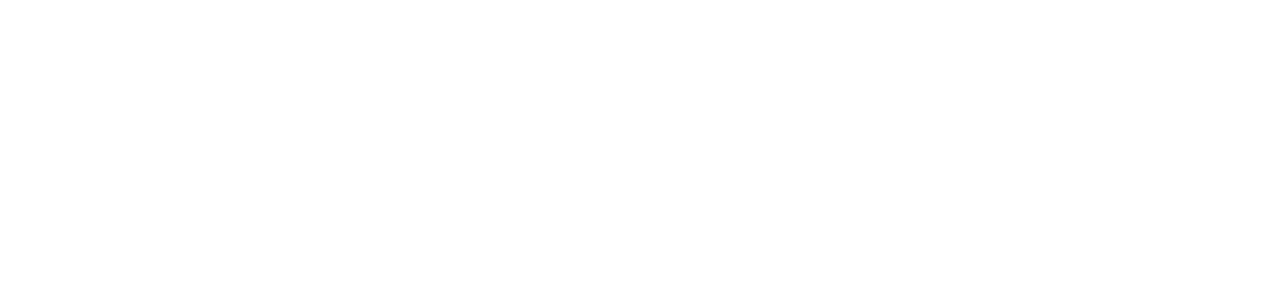
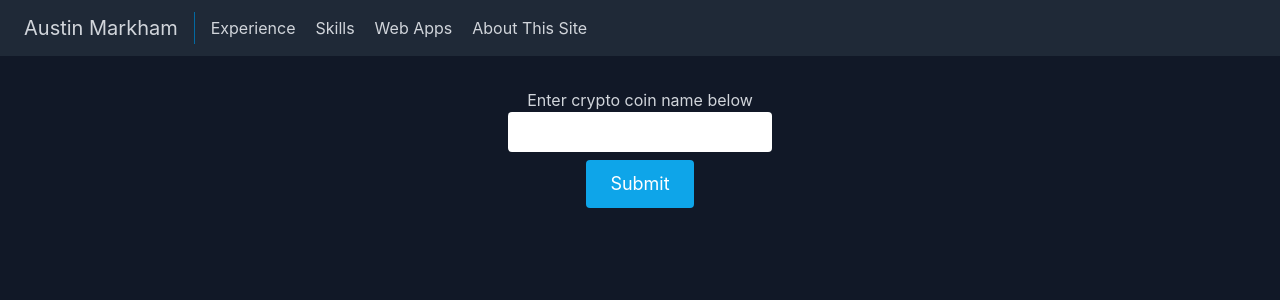
Before and after one commit to ajm712/PersonalWebsite_FrontEnd, a React (Create React App) app: page /Components/CryptoApp in a window 1280 px wide. Before the commit this address had no page. Shown: the top 300 px of the page. Built offline with nearby package versions, Linux system fonts and the light colour scheme.

Commit message:
needed changes

```diff
--- a/package.json
+++ b/package.json
@@ -16,6 +16,9 @@
     "react-scripts": "5.0.1",
     "web-vitals": "^2.1.4"
   },
+    "jest": {
+      "transformIgnorePatterns": [ "node_modules\/(?!axios)" ]
+    },
   "scripts": {
     "start": "react-scripts start",
     "build": "react-scripts build",
--- a/src/App.js
+++ b/src/App.js
@@ -4,8 +4,8 @@ import { BrowserRouter as Router, Route, Routes }
     from 'react-router-dom';
 import WebApps from "./Pages/WebApps";
 import MainPage from "./components/MainPage";
-import CryptoApp from "./Pages/CryptoApp";
-import AboutThisSite from "./Pages/AboutThisSite";
+import CryptoApp from "./components/CryptoApp";
+import AboutThisSite from "./components/AboutThisSite";
 
 export default function App() {
     return (
@@ -13,8 +13,8 @@ export default function App() {
           <Router>
                 <Routes>
                     <Route path='/Pages/WebApps' element={<WebApps />} />
-                    <Route path='/Pages/CryptoApp' element={<CryptoApp />} />
-                    <Route path='/Pages/AboutThisSite' element={<AboutThisSite />} />
+                    <Route path='/Components/CryptoApp' element={<CryptoApp />} />
+                    <Route path='/Components/AboutThisSite' element={<AboutThisSite />} />
                     <Route path = '/' element={<MainPage />} />
                 </Routes>
           </Router>
--- a/src/Pages/WebApps.js
+++ b/src/Pages/WebApps.js
@@ -7,7 +7,7 @@ export default function WebApps() {
 
     const navigateToCryptoApp = () => {
         // 👇️ navigate to /contacts
-        navigate('/Pages/CryptoApp');
+        navigate('../components/CryptoApp');
     };
     return (
         <main>
--- a/src/components/About.js
+++ b/src/components/About.js
@@ -5,26 +5,14 @@ export default function About() {
         <section id="about">
             <div className="container mx-auto flex px-10 py-20 md:flex-row flex-col items-center ">
                 <div className="lg:flex-grow md:w-1/2 lg:pr-24 md:pr-16 flex flex-col md:items-start md:text-left mb-16 md:mb-0 items-center text-center">
-                    <h1 className="title-font sm:text-4xl text-3xl mb-4 font-medium text-white">
+                    <h1 className="title-font sm:text-5xl text-4xl mb-4 font-medium text-white">
                         Hi, I'm Austin.
                         <br className="hidden lg:inline-block" />
                         Welcome to my website!
                     </h1>
                     <p className="mb-8 leading-relaxed">
-                        Here you will learn about my professional experience, skills, and aspirations. Click the Contact Me button on the navigation bar to reach out to me
+                        Here you will learn about my professional experience, skills, and aspirations.
                     </p>
-                    {/*<div className="flex justify-center">*/}
-                    {/*    <a*/}
-                    {/*        href="#contact"*/}
-                    {/*        className="inline-flex text-white bg-sky-500 border-0 py-2 px-6 focus:outline-none hover:bg-green-600 rounded text-lg">*/}
-                    {/*        Contact Me*/}
-                    {/*    </a>*/}
-                    {/*    <a*/}
-                    {/*        href="#experience"*/}
-                    {/*        className="ml-4 inline-flex text-gray-400 bg-gray-800 border-0 py-2 px-6 focus:outline-none hover:bg-green-600 hover:text-white rounded text-lg">*/}
-                    {/*        View My Experience*/}
-                    {/*    </a>*/}
-                    {/*</div>*/}
                 </div>
                 <div className="lg:max-w-lg lg:w-full md:w-1/2 w-5/6">
                     <img
--- a/src/Pages/CryptoApp.js
+++ b/src/components/CryptoApp.js
@@ -1,13 +1,12 @@
 import React from "react";
 import Navbar from "../components/Navbar";
 import { useState } from 'react';
-
+import axios from 'axios';
 
 export default function CryptoApp() {
     const [data, setData] = useState();
     const [error, setError] = useState("");
     const [coinNameFromInput, setCoinNameFromInput] = useState("");
-    const axios = require('axios');
 
     const getCoinData = async () => {
         try {
--- a/src/components/Navbar.js
+++ b/src/components/Navbar.js
@@ -18,7 +18,7 @@ export default function Navbar() {
                     <Link to="/Pages/WebApps" className="mr-5 hover:text-green-400">
                         Web Apps
                     </Link>
-                    <Link to="/Pages/AboutThisSite" className="mr-5 hover:text-green-400 text-rigth">
+                    <Link to="/components/AboutThisSite" className="mr-5 hover:text-green-400 text-rigth">
                         About This Site
                     </Link>
                 </nav>
```
Also changed, not shown: src/components/AboutThisSite.js (renamed from src/Pages/AboutThisSite.js), 1 other file (tests, documents, lock files or other folders).
